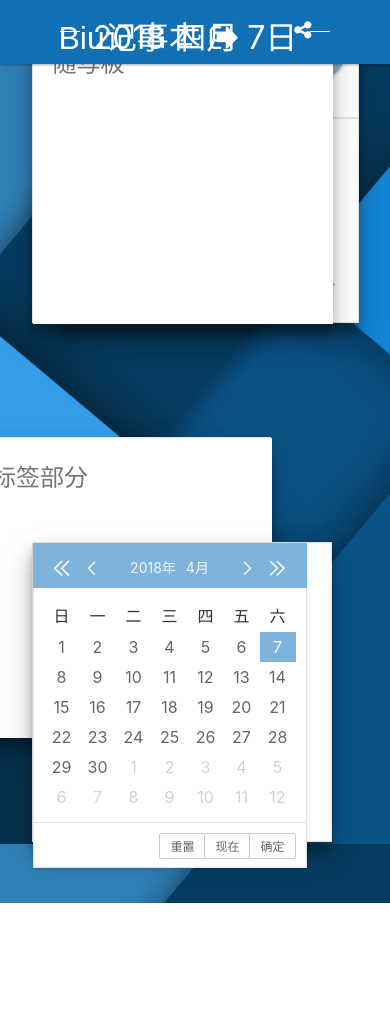
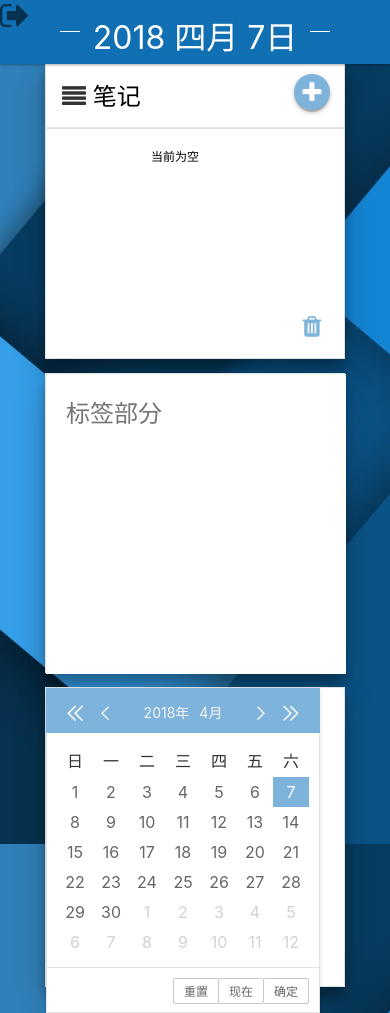
Before and after one commit to YooHoeh/BiuNotepad, a PHP site: page /main.html in a window 390 px wide. Before the commit the page ends 903 px from the top, so only its background shows below. Run offline with PHP 8.4, Linux system fonts and the light colour scheme; some libraries are stand-ins or nearby versions.

Commit message:
redisign webview in mobile screen

```diff
--- a/main.html
+++ b/main.html
@@ -88,8 +88,8 @@
 
 
       <!-- 日历导航 -->
-      <div class="card clender site-demo-laydate layui-anim layui-anim-upbit layui-col-md3 layui-col-sm12" id="clender">
-        <!-- <div class="layui-inline" id="test-n1"></div> -->
+      <div class="card clender site-demo-laydate layui-anim layui-anim-upbit layui-col-md3 layui-col-sm12">
+        <div id="clender"></div>
       </div>
 
     </div>
--- a/style/main.css
+++ b/style/main.css
@@ -1,16 +1,18 @@
 body {
-  font-family: -apple-system,BlinkMacSystemFont,"Segoe UI",Helvetica,Arial,sans-serif,"Apple Color Emoji","Segoe UI Emoji","Segoe UI Symbol",'Roboto', sans-serif;
-
+  font-family: -apple-system, BlinkMacSystemFont, "Segoe UI", Helvetica, Arial, sans-serif, "Apple Color Emoji", "Segoe UI Emoji", "Segoe UI Symbol", 'Roboto', sans-serif;
   background: url("../img/bg.jpg") no-repeat fixed center;
   -webkit-background-size: cover;
   background-size: cover;
   /* overflow-y:hidden; */
   height: 880px;
 }
+
 /* 隐藏滚动条 */
+
 ::-webkit-scrollbar {
   display: none;
 }
+
 ul {
   margin: 0;
   max-height: 280px;
@@ -25,8 +27,8 @@
 }
 
 /* 导航栏部分 */
+
 .navbar {
-
   position: fixed;
   top: 0;
   left: 0;
@@ -36,8 +38,8 @@
   color: #fff;
   font-size: 32px;
   z-index: 5;
-  -webkit-box-shadow: 0 1px 3px rgba(0,0,0,0.12), 0 1px 2px rgba(0,0,0,0.24);
-  box-shadow: 0 1px 3px rgba(0,0,0,0.12), 0 1px 2px rgba(0,0,0,0.24);
+  -webkit-box-shadow: 0 1px 3px rgba(0, 0, 0, 0.12), 0 1px 2px rgba(0, 0, 0, 0.24);
+  box-shadow: 0 1px 3px rgba(0, 0, 0, 0.12), 0 1px 2px rgba(0, 0, 0, 0.24);
 }
 
 .title {
@@ -48,10 +50,12 @@
   user-select: none;
   -webkit-user-select: none;
 }
+
 .fa-sign-out:hover {
   color: #06324f;
 }
-.middle-box{
+
+.middle-box {
   position: absolute;
   text-align: center;
   top: 12px;
@@ -70,9 +74,9 @@
   top: 19px;
   left: 40px;
 }
+
 .line-rigth {
   left: 290px;
-
 }
 
 .navbar i {
@@ -87,6 +91,7 @@
 }
 
 /* 分享 */
+
 .contact {
   font-family: 'Work Sans', sans-serif;
   position: absolute;
@@ -98,11 +103,12 @@
   -webkit-user-select: none;
 }
 
-.contact:hover{
+.contact:hover {
   transition: 0.2s;
   background: #1485d5;
 }
-.contact:hover .contact-tooltip{
+
+.contact:hover .contact-tooltip {
   visibility: visible;
   -webkit-animation: lendab;
   animation: lendab;
@@ -111,7 +117,7 @@
 
 .contact-tooltip {
   position: absolute;
-  top:0;
+  top: 0;
   right: 36px;
   height: 34px;
   font-size: 24px;
@@ -120,15 +126,15 @@
   padding: 15px;
   color: white;
 }
-.contact-tooltip i{
+
+.contact-tooltip i {
   padding: 5px;
 }
-.contact-tooltip i:hover{
+
+.contact-tooltip i:hover {
   cursor: pointer;
   color: #07304e;
 }
-
-
 
 .main-container {
   margin-top: 6%;
@@ -145,13 +151,14 @@
   background-color: white;
   text-align: left;
   border: 1px solid #e0e0e0;
-  -webkit-box-shadow: 0 14px 28px rgba(0,0,0,0.25), 0 10px 10px rgba(0,0,0,0.22);
-  box-shadow: 0 14px 28px rgba(0,0,0,0.25), 0 10px 10px rgba(0,0,0,0.22);
+  -webkit-box-shadow: 0 14px 28px rgba(0, 0, 0, 0.25), 0 10px 10px rgba(0, 0, 0, 0.22);
+  box-shadow: 0 14px 28px rgba(0, 0, 0, 0.25), 0 10px 10px rgba(0, 0, 0, 0.22);
 }
+
 .card:hover {
-  -webkit-box-shadow: 10px 30px 50px rgba(0,0,0,0.30), 0 15px 12px rgba(0,0,0,0.22);
-  box-shadow: 10px 30px 50px rgba(0,0,0,0.30), 0 15px 12px rgba(0,0,0,0.22);
-  transition: all 0.6s cubic-bezier(.25,.8,.25,1);
+  -webkit-box-shadow: 10px 30px 50px rgba(0, 0, 0, 0.30), 0 15px 12px rgba(0, 0, 0, 0.22);
+  box-shadow: 10px 30px 50px rgba(0, 0, 0, 0.30), 0 15px 12px rgba(0, 0, 0, 0.22);
+  transition: all 0.6s cubic-bezier(.25, .8, .25, 1);
 }
 
 .card-header {
@@ -162,6 +169,7 @@
 .todo {
   left: 15%;
   height: 820px;
+  width: 34.6%;
 }
 
 .btn-circle {
@@ -174,8 +182,8 @@
   color: white;
   background: #7eb3db;
   z-index: 2;
-  -webkit-box-shadow: 0 3px 3px 0 rgba(0,0,0,0.14), 0 1px 7px 0 rgba(0,0,0,0.12), 0 3px 1px -1px rgba(0,0,0,0.2);
-  box-shadow: 0 3px 3px 0 rgba(0,0,0,0.14), 0 1px 7px 0 rgba(0,0,0,0.12), 0 3px 1px -1px rgba(0,0,0,0.2);
+  -webkit-box-shadow: 0 3px 3px 0 rgba(0, 0, 0, 0.14), 0 1px 7px 0 rgba(0, 0, 0, 0.12), 0 3px 1px -1px rgba(0, 0, 0, 0.2);
+  box-shadow: 0 3px 3px 0 rgba(0, 0, 0, 0.14), 0 1px 7px 0 rgba(0, 0, 0, 0.12), 0 3px 1px -1px rgba(0, 0, 0, 0.2);
 }
 
 .done-show {
@@ -186,10 +194,9 @@
   /* visibility: hidden; */
   -webkit-box-shadow: none;
   box-shadow: none;
-
 }
 
-.btn-circle .tooltip{
+.btn-circle .tooltip {
   position: absolute;
   font-weight: 500;
   white-space: nowrap;
@@ -207,12 +214,13 @@
   z-index: 1;
 }
 
-.btn-circle:hover .tooltip{
+.btn-circle:hover .tooltip {
   -webkit-animation: lendab;
   animation: lendab;
   animation-duration: 0.4s;
   visibility: visible;
 }
+
 .done-hide {
   background: #26a69a;
   z-index: 4;
@@ -220,6 +228,7 @@
   right: 14px;
   visibility: hidden;
 }
+
 .done-show i {
   margin-top: 9px;
   font-size: 24px;
@@ -236,8 +245,8 @@
   background: #1170b4;
   -webkit-transition: 0.2s;
   transition: 0.2s;
-  -webkit-box-shadow: 0 3px 3px 0 rgba(0,0,0,0.14), 0 1px 7px 0 rgba(0,0,0,0.12), 0 3px 1px -1px rgba(0,0,0,0.2);
-  box-shadow: 0 3px 3px 0 rgba(0,0,0,0.14), 0 1px 7px 0 rgba(0,0,0,0.12), 0 3px 1px -1px rgba(0,0,0,0.2);
+  -webkit-box-shadow: 0 3px 3px 0 rgba(0, 0, 0, 0.14), 0 1px 7px 0 rgba(0, 0, 0, 0.12), 0 3px 1px -1px rgba(0, 0, 0, 0.2);
+  box-shadow: 0 3px 3px 0 rgba(0, 0, 0, 0.14), 0 1px 7px 0 rgba(0, 0, 0, 0.12), 0 3px 1px -1px rgba(0, 0, 0, 0.2);
 }
 
 .done-show:hover i {
@@ -249,9 +258,9 @@
 .card-header .btn-circle {
   top: 14px;
   right: 14px;
+}
 
-}
-.card-header .btn-circle:hover{
+.card-header .btn-circle:hover {
   background: #1170b4;
   -webkit-transition: 0.2s;
   transition: 0.2s;
@@ -266,6 +275,7 @@
   list-style-type: none;
   margin-left: -40px;
 }
+
 ul.todo-list:empty:after {
   content: "当前为空";
   font-size: 12px;
@@ -283,6 +293,7 @@
   background: #fff;
   position: relative;
 }
+
 li .btn {
   position: absolute;
   cursor: pointer;
@@ -295,11 +306,13 @@
   vertical-align: center;
   color: #26a69a;
 }
-li .btn:hover > i{
+
+li .btn:hover>i {
   color: #00838f;
   -webkit-transition: 0.2s ease-in-out;
   transition: 0.2s ease-in-out;
 }
+
 ul.todo-list li:hover {
   background: #f3f3f3;
   -webkit-transition: 0.2s ease-in-out;
@@ -307,51 +320,60 @@
 }
 
 .card-header input {
-
   font-size: inherit;
   border: none;
 }
+
 .card-header input::placeholder {
   color: black;
 }
-input:focus{
+
+input:focus {
   outline: none;
 }
-input:disabled{
+
+input:disabled {
   background: none;
 }
+
 .done-list {
   padding-top: 16px;
   text-align: left;
   list-style-type: none;
   display: none;
 }
+
 .done-list li {
   margin-left: -40px;
   color: #aaa;
 }
+
 .done-list li a i {
   color: #aaa;
 }
 
-
 .list-date:hover {
   background: #fff;
 }
+
 .notes {
   right: 15%;
+  width: 34.5%;
 }
+
 .tags {
   right: 30.5%;
-  top: 47%;
+  /* top: 47.3%; */
+  bottom: 7%;
   width: 19%;
 }
 
 .clender {
   right: 15%;
-  bottom:7%;
+  bottom: 7%;
   width: 14.9%;
 }
+
 textarea {
   height: inherit;
   width: inherit;
@@ -361,6 +383,7 @@
   font-size: 24px;
   font-family: 'Roboto', sans-serif;
 }
+
 textarea:focus {
   font-size: 20px;
   outline: 0;
@@ -368,29 +391,33 @@
   transition: 0.2s;
 }
 
-
-
-
-
 /*
 
     #############      动画      ###############
 
 */
+
 @-webkit-keyframes lendab {
-
-    0% { opacity: 0; right: 40px;}
-    70% { opacity: 0; right: 40px;}
+  0% {
+    opacity: 0;
+    right: 40px;
+  }
+  70% {
+    opacity: 0;
+    right: 40px;
+  }
 }
 
 @keyframes lendab {
-
-    0% { opacity: 0; right: 40px;}
-    70% { opacity: 0; right: 40px;}
+  0% {
+    opacity: 0;
+    right: 40px;
   }
-
-
-
+  70% {
+    opacity: 0;
+    right: 40px;
+  }
+}
 
 /*
 
@@ -398,12 +425,11 @@
 
 */
 
-@media screen and (max-width: 1550px)  {
+@media screen and (max-width: 1550px) {
   .card {
     width: 300px;
     height: 300px;
   }
-
   ul {
     max-height: 238px;
   }
@@ -420,26 +446,21 @@
   .todo .btn-circle i {
     margin-top: 6px;
   }
-
   .card ul li {
     padding: 12px 20px;
-
   }
   li .btn {
     right: 12px;
   }
-
 }
 
-x@media screen and (max-width: 1324px) and (min-width: 1124px ) {
+@media screen and (max-width: 1324px) and (min-width: 1124px) {
   bady {
     overflow-y: scroll;
   }
   .card {
-    width: 250px;
-    height: 250px;
+    height: 40%;
   }
-
   ul {
     max-height: 197px;
   }
@@ -467,53 +488,44 @@
   .btn-circle i {
     margin-top: 6px;
   }
-
   li .btn {
     right: 6px;
   }
-
-
   textarea {
     font-size: 20px;
     border: none;
   }
-
   textarea:focus {
     font-size: 14px;
   }
 }
-/* @media screen and (max-width: 1124px) {
+
+@media screen and (max-width: 1124px) {
   bady {
     overflow-y: scroll;
   }
   .main-container {
-    margin-top: 415px;
+    margin-top: 15%;
   }
   .card-header input {
     width: 200px;
   }
   .card {
+    position: relative;
     left: 50%;
     margin-left: -150px;
+    margin-top: 14px;
+    top: 10%;
   }
   .todo {
-    margin-top: -130px;
   }
-
   .tags {
-    margin-top: 250px;
   }
-
   .notes {
-    margin-top: 630px;
-  }
-
-  .title{
     display: none;
   }
-
-  .contact {
+  .contact,
+  .title {
+    display: none;
   }
-
-
-} */
+}
```
Lines whose indentation alone changed are shown as unchanged.
